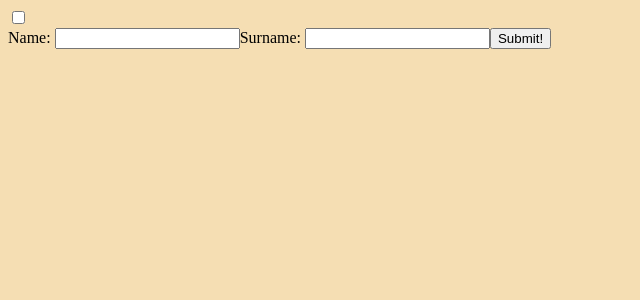
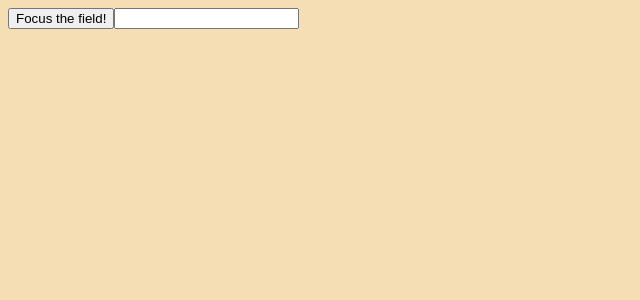
Before and after one commit to ThatOpen/frontend-course-firebase, a React (Create React App) app in the folder react-course/: page / in a window 1280 px wide. Shown: the top 300 px of the page, without its empty margins (0-640 px from the left). Built offline with nearby package versions, Linux system fonts and the light colour scheme.

Commit message:
Ref Hook

```diff
--- a/react-course/src/App.jsx
+++ b/react-course/src/App.jsx
@@ -1,7 +1,7 @@
 import React from "react";
-import { HelloContext } from "./components/hello-context";
+import { HelloRef } from "./components/hello-ref";
 import "./global.css";
 
 export function App() {
-  return <HelloContext />;
+  return <HelloRef />;
 }
--- /dev/null
+++ b/react-course/src/components/hello-ref.jsx
@@ -0,0 +1,22 @@
+import { useRef } from "react";
+
+export const HelloRef = () => {
+  const inputRef = useRef();
+  const customValueRef = useRef("");
+
+  const changeHandler = (event) => {
+    customValueRef.current = event.target.value;
+  };
+
+  const clickHandler = () => {
+    inputRef.current.focus();
+    alert(customValueRef.current);
+  };
+
+  return (
+    <>
+      <button onClick={clickHandler}>Focus the field!</button>
+      <input onChange={changeHandler} ref={inputRef}></input>
+    </>
+  );
+};
```
